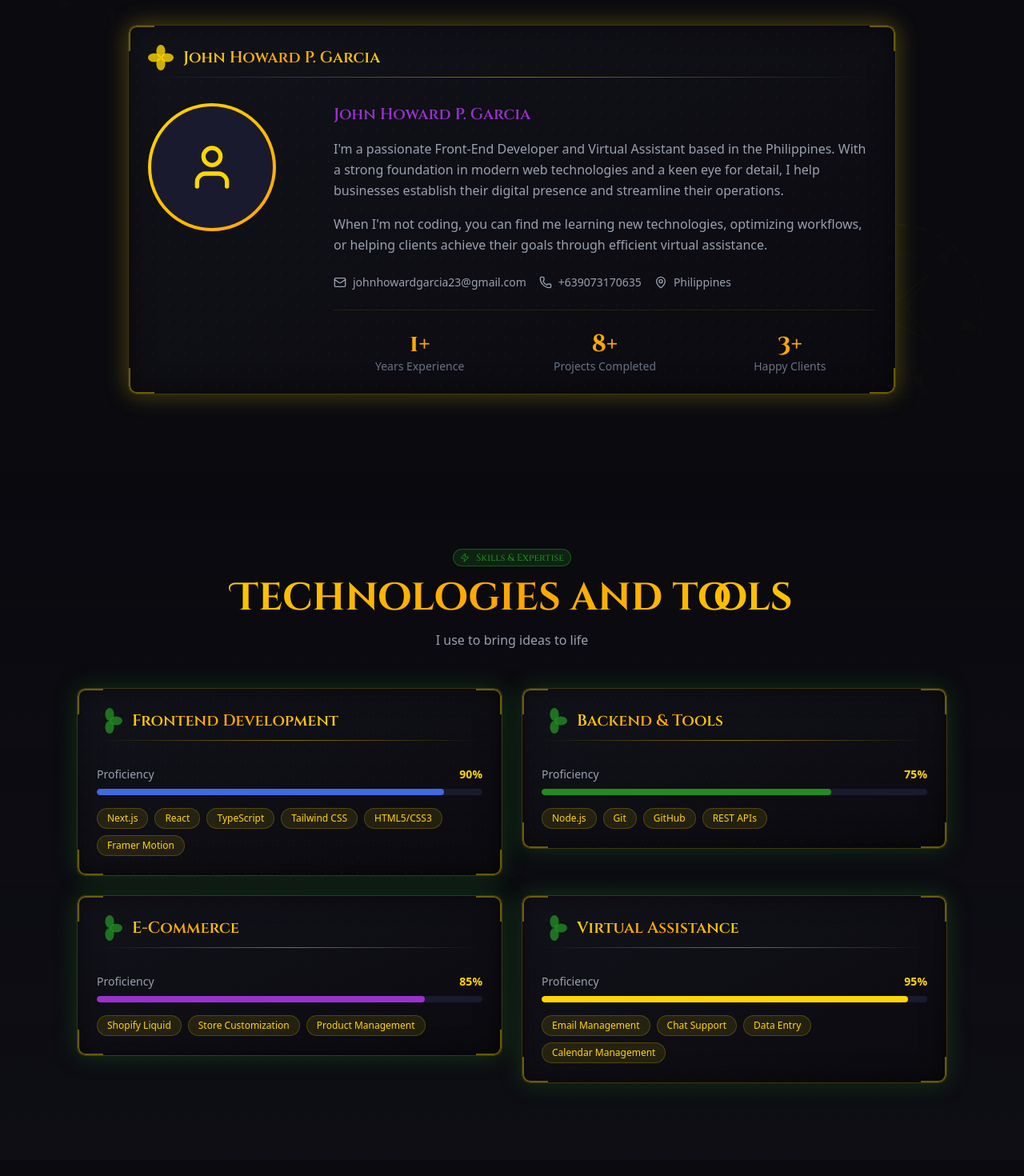
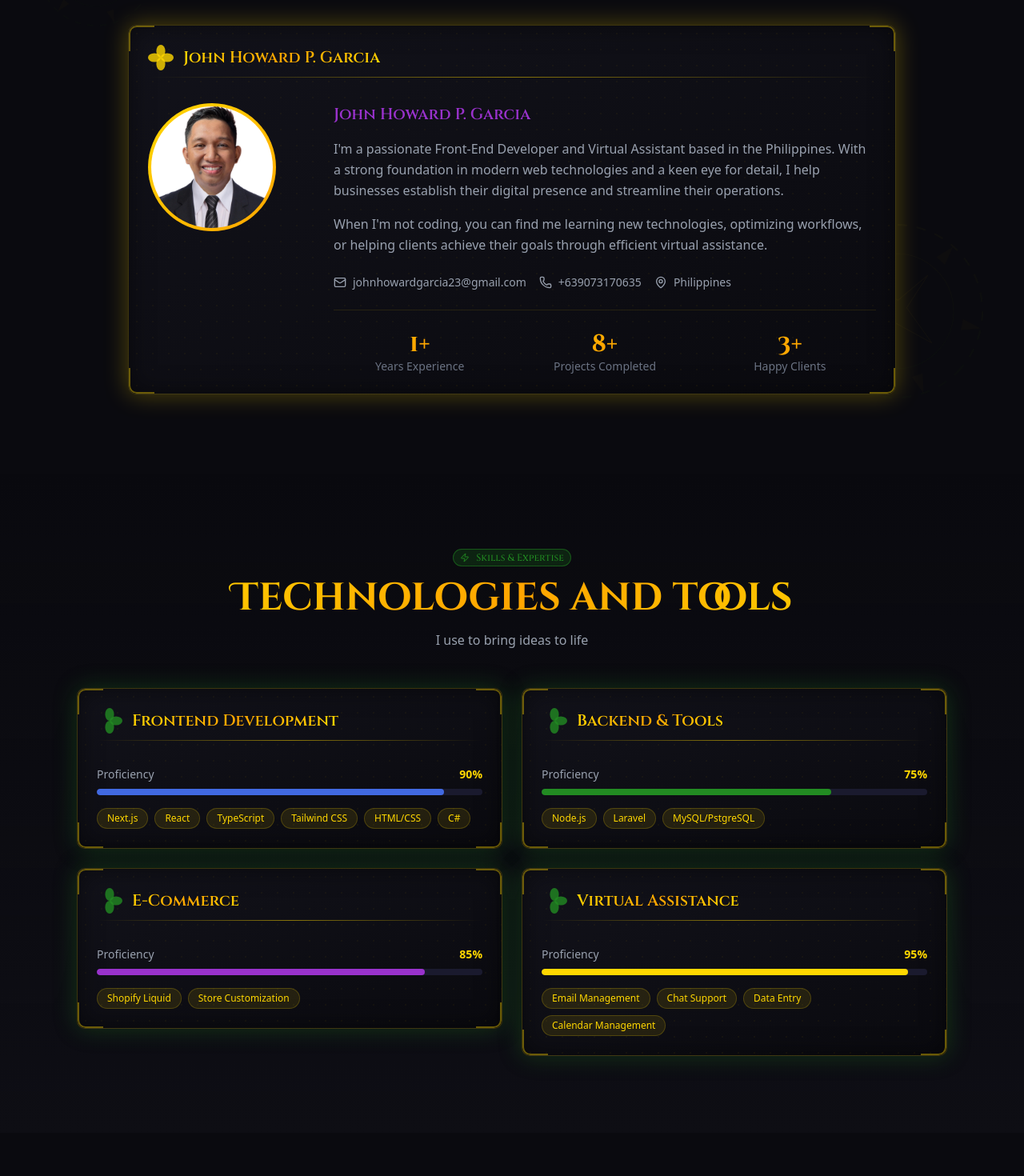
Before and after one commit to Howard-23/Animated-Portfolio, a Next.js app: page / in a window 1280 px wide. Shown: the part 1000-2470 px from the top of the page at 80% size. Built offline with nearby package versions, Linux system fonts and the light colour scheme.

Commit message:
added animations section

```diff
--- a/app/page.tsx
+++ b/app/page.tsx
@@ -8,7 +8,7 @@ import { Button } from "@/components/ui/button";
 import { Badge } from "@/components/ui/badge";
 import {
   Sparkles,
-  Download,
+  Printer,
   Eye,
   Mail,
   Github,
@@ -27,8 +27,7 @@ import {
   Phone,
   MapPin,
   Menu,
-  X,
-  Printer
+  X
 } from "lucide-react";
 import { useState, useEffect, useRef } from "react";
 
@@ -36,29 +35,12 @@ export default function Home() {
   const [mobileMenuOpen, setMobileMenuOpen] = useState(false);
   const mobileMenuRef = useRef<HTMLDivElement>(null);
 
-  // Close mobile menu when clicking outside
-  useEffect(() => {
-    function handleClickOutside(event: MouseEvent) {
-      if (mobileMenuRef.current && !mobileMenuRef.current.contains(event.target as Node)) {
-        setMobileMenuOpen(false);
-      }
-    }
-
-    if (mobileMenuOpen) {
-      document.addEventListener('mousedown', handleClickOutside);
-    }
-
-    return () => {
-      document.removeEventListener('mousedown', handleClickOutside);
-    };
-  }, [mobileMenuOpen]);
-
   const scrollToSection = (id: string) => {
     const element = document.getElementById(id);
     if (element) {
-      const headerOffset = 80;
+      const headerOffset = 80; // Account for fixed header (h-16 = 64px + padding)
       const elementPosition = element.getBoundingClientRect().top;
-      const offsetPosition = elementPosition + window.pageYOffset - headerOffset;
+      const offsetPosition = elementPosition + window.scrollY - headerOffset;
 
       window.scrollTo({
         top: offsetPosition,
@@ -68,6 +50,23 @@ export default function Home() {
     setMobileMenuOpen(false);
   };
 
+  // Click outside to close mobile menu
+  useEffect(() => {
+    const handleClickOutside = (event: MouseEvent) => {
+      if (mobileMenuRef.current && !mobileMenuRef.current.contains(event.target as Node)) {
+        setMobileMenuOpen(false);
+      }
+    };
+
+    if (mobileMenuOpen) {
+      document.addEventListener("mousedown", handleClickOutside);
+    }
+
+    return () => {
+      document.removeEventListener("mousedown", handleClickOutside);
+    };
+  }, [mobileMenuOpen]);
+
   // Skill data with proficiency
   const skills = [
     {
@@ -75,21 +74,21 @@ export default function Home() {
       proficiency: 90,
       icon: Code2,
       color: "#4169E1",
-      tags: ["Next.js", "React", "TypeScript", "Tailwind CSS", "HTML5/CSS3", "Framer Motion"]
+      tags: ["Next.js", "React", "TypeScript", "Tailwind CSS", "HTML/CSS", "C#"]
     },
     {
       category: "Backend & Tools",
       proficiency: 75,
       icon: Wrench,
       color: "#228B22",
-      tags: ["Node.js", "Git", "GitHub", "REST APIs"]
+      tags: ["Node.js", "Laravel", "MySQL/PstgreSQL"]
     },
     {
       category: "E-Commerce",
       proficiency: 85,
       icon: ShoppingCart,
       color: "#9932CC",
-      tags: ["Shopify Liquid", "Store Customization", "Product Management"]
+      tags: ["Shopify Liquid", "Store Customization"]
     },
     {
       category: "Virtual Assistance",
@@ -241,11 +240,11 @@ export default function Home() {
     }
   ];
 
-  // Handle print resume - opens CV page and triggers print
+  // Handle resume print - opens CV page in print mode
   const handlePrintResume = () => {
     const cvWindow = window.open('/cv', '_blank');
     if (cvWindow) {
-      // Wait for the page to load then trigger print
+      // Wait for the CV page to load, then trigger print
       cvWindow.onload = () => {
         setTimeout(() => {
           cvWindow.print();
@@ -503,13 +502,17 @@ export default function Home() {
 
           <GrimoireCard cloverCount={4} title="John Howard P. Garcia">
             <div className="grid md:grid-cols-[200px_1fr] gap-8 items-start">
-              {/* Profile Image Placeholder */}
+              {/* Profile Image */}
               <motion.div
                 whileHover={{ scale: 1.05 }}
                 className="w-32 h-32 sm:w-40 sm:h-40 mx-auto md:mx-0 rounded-full bg-gradient-to-br from-[#FFD700] to-[#FFA500] p-1"
               >
-                <div className="w-full h-full rounded-full bg-[#1a1a2e] flex items-center justify-center">
-                  <User className="w-12 h-12 sm:w-16 sm:h-16 text-[#FFD700]" />
+                <div className="w-full h-full rounded-full overflow-hidden bg-[#1a1a2e]">
+                  <img
+                    src="/profile.jpg"
+                    alt="John Howard P. Garcia"
+                    className="w-full h-full object-cover"
+                  />
                 </div>
               </motion.div>
 
@@ -878,7 +881,7 @@ export default function Home() {
                     type="text"
                     name="name"
                     required
-                    className="w-full px-3 sm:px-4 py-3 bg-[#0a0a0f] border border-[#FFD700]/20 rounded-lg text-white placeholder-gray-500 focus:outline-none focus:border-[#FFD700]/50 focus:ring-1 focus:ring-[#FFD700]/30 transition-all text-base min-h-[44px]"
+                    className="w-full min-h-[44px] px-3 sm:px-4 py-3 bg-[#0a0a0f] border border-[#FFD700]/20 rounded-lg text-white placeholder-gray-500 focus:outline-none focus:border-[#FFD700]/50 focus:ring-1 focus:ring-[#FFD700]/30 transition-all text-base"
                     placeholder="Your name"
                   />
                 </div>
@@ -890,7 +893,7 @@ export default function Home() {
                     type="email"
                     name="email"
                     required
-                    className="w-full px-3 sm:px-4 py-3 bg-[#0a0a0f] border border-[#FFD700]/20 rounded-lg text-white placeholder-gray-500 focus:outline-none focus:border-[#FFD700]/50 focus:ring-1 focus:ring-[#FFD700]/30 transition-all text-base min-h-[44px]"
+                    className="w-full min-h-[44px] px-3 sm:px-4 py-3 bg-[#0a0a0f] border border-[#FFD700]/20 rounded-lg text-white placeholder-gray-500 focus:outline-none focus:border-[#FFD700]/50 focus:ring-1 focus:ring-[#FFD700]/30 transition-all text-base"
                     placeholder="your@email.com"
                   />
                 </div>
@@ -903,7 +906,7 @@ export default function Home() {
                   type="text"
                   name="subject"
                   required
-                  className="w-full px-3 sm:px-4 py-3 bg-[#0a0a0f] border border-[#FFD700]/20 rounded-lg text-white placeholder-gray-500 focus:outline-none focus:border-[#FFD700]/50 focus:ring-1 focus:ring-[#FFD700]/30 transition-all text-base min-h-[44px]"
+                  className="w-full min-h-[44px] px-3 sm:px-4 py-3 bg-[#0a0a0f] border border-[#FFD700]/20 rounded-lg text-white placeholder-gray-500 focus:outline-none focus:border-[#FFD700]/50 focus:ring-1 focus:ring-[#FFD700]/30 transition-all text-base"
                   placeholder="Project Inquiry"
                 />
               </div>
@@ -915,7 +918,7 @@ export default function Home() {
                   name="message"
                   rows={4}
                   required
-                  className="w-full px-3 sm:px-4 py-3 bg-[#0a0a0f] border border-[#FFD700]/20 rounded-lg text-white placeholder-gray-500 focus:outline-none focus:border-[#FFD700]/50 focus:ring-1 focus:ring-[#FFD700]/30 transition-all resize-none text-base min-h-[120px]"
+                  className="w-full min-h-[120px] px-3 sm:px-4 py-3 bg-[#0a0a0f] border border-[#FFD700]/20 rounded-lg text-white placeholder-gray-500 focus:outline-none focus:border-[#FFD700]/50 focus:ring-1 focus:ring-[#FFD700]/30 transition-all resize-none text-base"
                   placeholder="Tell me about your project..."
                 />
               </div>
@@ -968,7 +971,7 @@ export default function Home() {
                 <button
                   key={item}
                   onClick={() => scrollToSection(item.toLowerCase())}
-                  className="text-xs sm:text-sm text-gray-500 hover:text-[#FFD700] transition-colors py-2 px-1 min-h-[44px]"
+                  className="text-sm text-gray-500 hover:text-[#FFD700] transition-colors py-2 px-1 min-h-[44px]"
                 >
                   {item}
                 </button>
```
Also changed, not shown: 214 other files (tests, documents, lock files or other folders).
